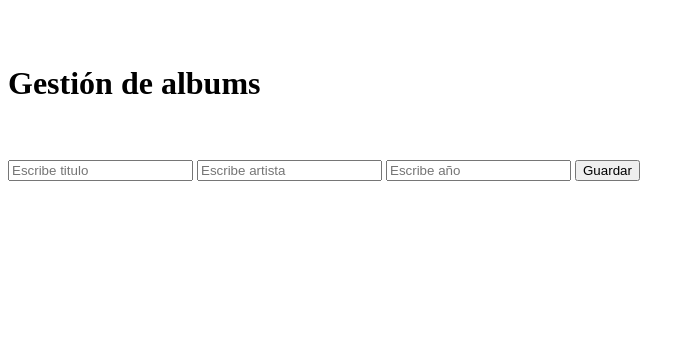
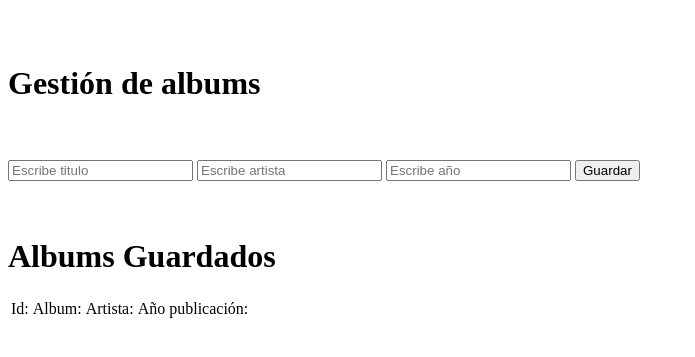
Before and after one commit to ls-shiroyasha/MA_POAO, a Flask app: page / in a window 1280 px wide. Shown: the top 357 px of the page, without its empty margins (0-695 px from the left). Run offline with Flask 3, Linux system fonts and the light colour scheme; data that the repository does not hold is empty; some libraries are stand-ins or nearby versions.

Commit message:
Pract7: Select Albums y tabla en la vista

```diff
--- a/P5FlaskIntro/app.py
+++ b/P5FlaskIntro/app.py
@@ -16,7 +16,11 @@ mysql = MySQL(app)
 #Declaración de las ruta http://localhost:5000
 @app.route('/')#Ruta raíz/principal o index
 def index():
-    return render_template('index.html')
+    CC = mysql.connection.cursor();
+    CC.execute('select * from tbalbums')
+    conAlbums = CC.fetchall()#Consulta albums
+    print(conAlbums)
+    return render_template('index.html', listAlbums = conAlbums)
 
 #Ruta http:localhost:5000/guardar - tipo POST para Insert
 @app.route('/guardar', methods = ['POST'])
--- a/P5FlaskIntro/templates/index.html
+++ b/P5FlaskIntro/templates/index.html
@@ -26,5 +26,32 @@
         <input type="number" name="txtAnio" placeholder="Escribe año">
         <button type="submit">Guardar</button>
     </form>
+    <br>
+    <br>
+    <h1>Albums Guardados</h1>
+    <table>
+        <thead>
+            <tr><!--Fila-->
+                <td>Id: </td><!--Columna-->
+                <td>Album: </td><!--Columna-->
+                <td>Artista: </td><!--Columna-->
+                <td>Año publicación: </td><!--Columna-->
+            </tr>
+        </thead>
+        <tbody>
+            {% for alb in listAlbums%}
+            <tr>
+                <td>{{ alb.0 }}</td>
+                <td>{{ alb.1 }}</td>
+                <td>{{ alb.2 }}</td>
+                <td>{{ alb.3 }}</td>
+                <td>
+                    <a href=#>Editar </a>
+                    <a href=#>Borrar </a>
+                </td>
+            </tr>
+            {% endfor %}
+        </tbody>
+    </table>
 </body>
 </html>
```
